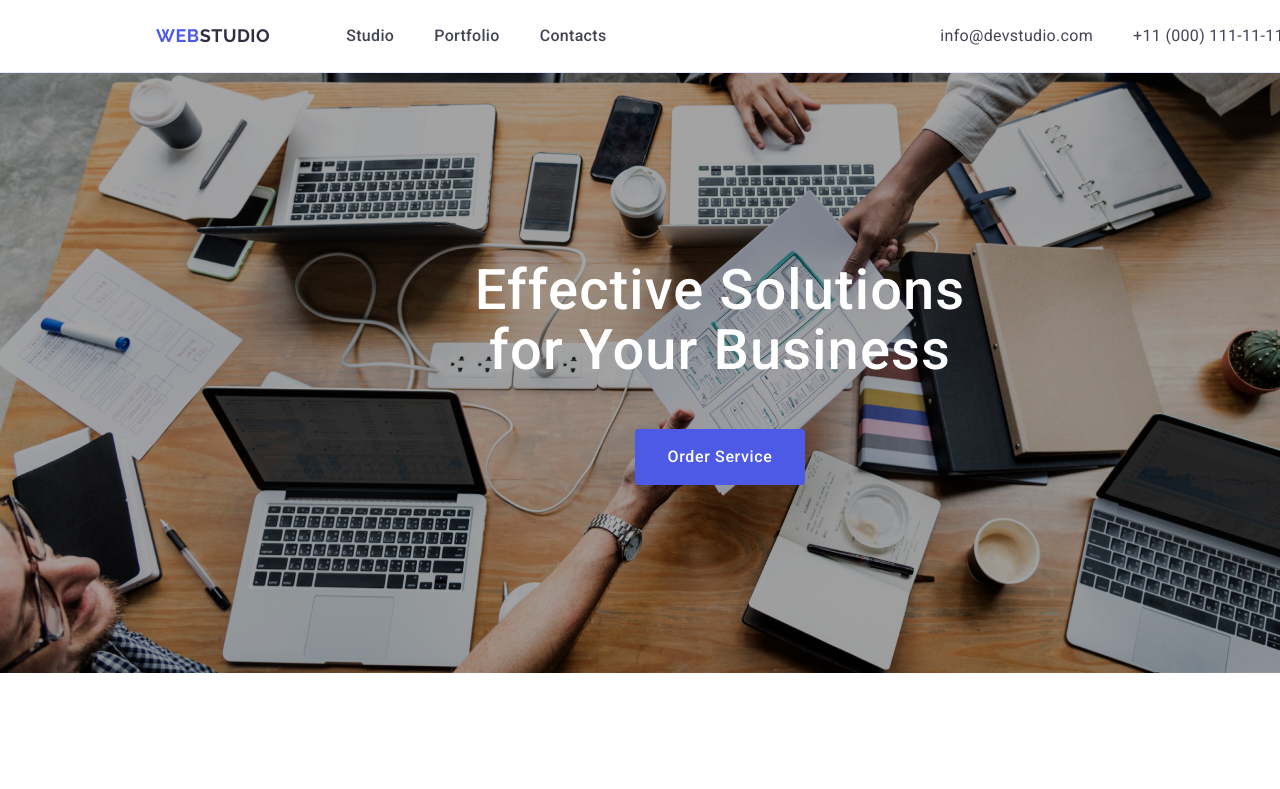
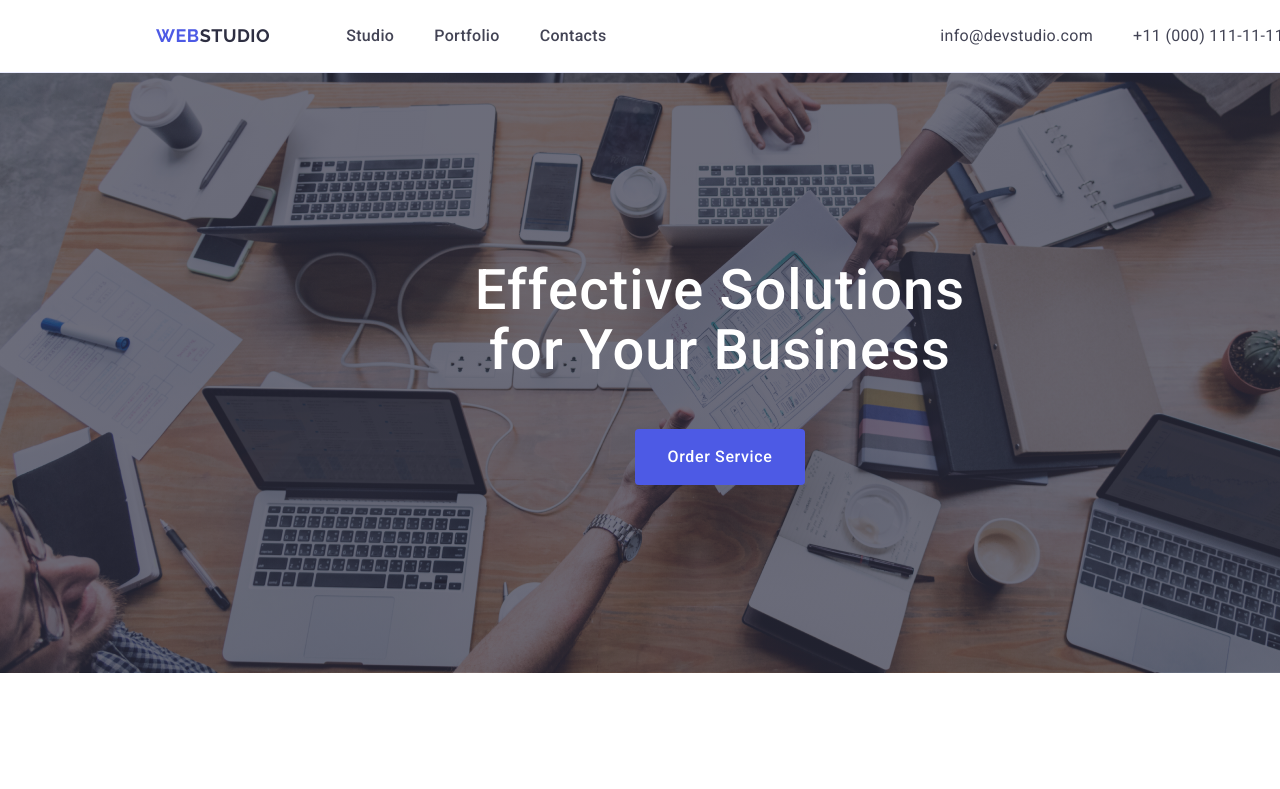
Before and after one commit to Natali1988r/goit-markup-hw-04, a plain HTML site: page index.html in a window 1280 px wide. Shown: the top 789 px of the page. Drawn offline with nearby package versions, Linux system fonts and the light colour scheme.

Commit message:
commit2032

```diff
--- a/css/styles.css
+++ b/css/styles.css
@@ -130,12 +130,19 @@ text-decoration: none;
     border-radius: 0%;
     flex-direction: column;
     justify-content: center;
-    background-image: linear-gradient(0deg, rgba(0, 0, 0, 0.20) 0%, rgba(0, 0, 0, 0.20) 100%),
-      linear-gradient(0deg, rgba(0, 0, 0, 0.20) 0%, rgba(0, 0, 0, 0.20) 100%),
+    max-width: 1440px;
+    background-image: linear-gradient(
+      to bottom,
+      rgba(46, 47, 66, 0.70),
+      rgba(46, 47, 66, 0.70)
+      ),
       url(../images/people-office\ 1.jpg);
+      box-shadow: inset;
       background-repeat: no-repeat;
       background-position: 50% 50%;
       background-size: cover;
+
+
   }
   .container {
     max-width: 1158px;
@@ -155,7 +162,7 @@ text-decoration: none;
     max-width: 496px;
  }
  .button-primary {
-  background: #4D5AE5;
+  background-color: #4D5AE5;
   color: var(--color-primary);
   font-family: "Roboto", sans-serif;
   font-weight: 500;
@@ -174,12 +181,15 @@ text-decoration: none;
   cursor: pointer;
   border: none;
   border-radius: 4px;
+ transition-property: background-color;
+ transition: 250ms, cubic-bezier(0.4, 0, 0.2, 1);
+
  }
 .button {
   background-color: #4d5ae5;
-  box-shadow: 0px 4px 4px 0px;
+  box-shadow: 0px 4px 4px 0px rgba(0, 0, 0, 0.15);
+
 }
-
  .button-primary:hover {
    background-color: #404BBF;
  }
```
